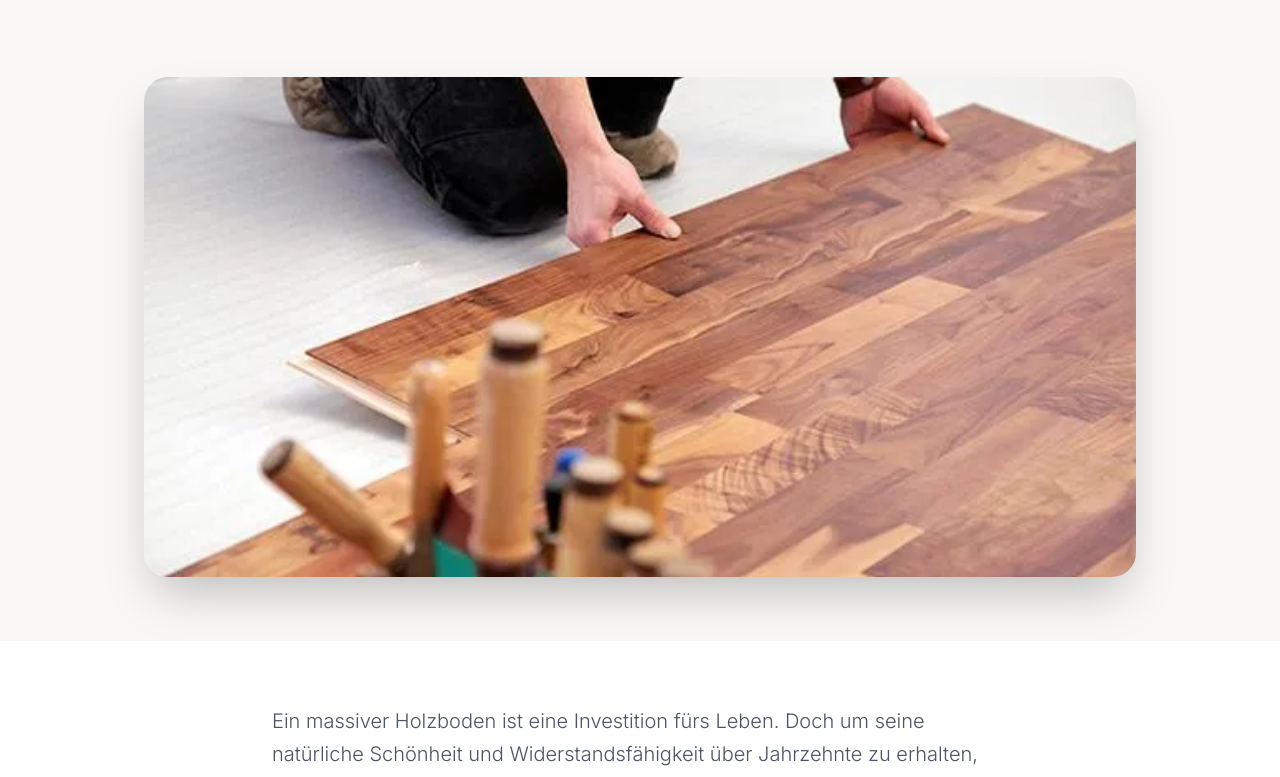
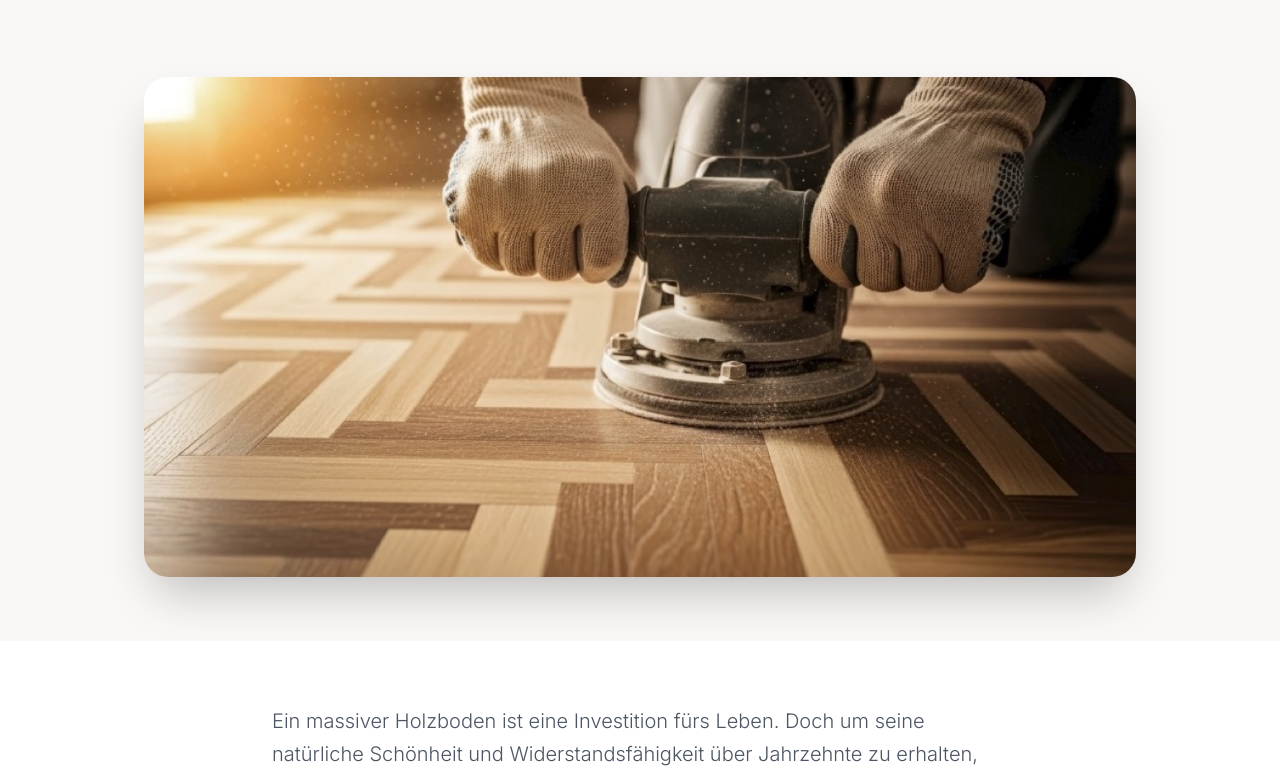
Before and after one commit to georgemagar-alt/schreinerei-yacoub, a website: page ratgeber-parkett-pflegen.html in a window 1280 px wide. Shown: the part 492-1269 px from the top of the page. Drawn offline with nearby package versions, Linux system fonts and the light colour scheme; files that its build step writes are made by us from their sources.

Commit message:
Optimize and apply new image for Parkett Ratgeber article

```diff
--- a/ratgeber-parkett-pflegen.html
+++ b/ratgeber-parkett-pflegen.html
@@ -165,7 +165,7 @@
     <section class="bg-[#f9f8f6] pb-16">
         <div class="container mx-auto px-4 max-w-5xl">
             <div class="rounded-3xl overflow-hidden shadow-2xl h-[400px] md:h-[500px]">
-                <img src="/assets/images/bodenarbeiten.jpeg" alt="Parkett pflegen und schleifen: Tipps vom Schreinermeister" class="w-full h-full object-cover">
+                <img src="/assets/images/parkett-pflegen-schleifen.jpg" alt="Parkett pflegen und schleifen: Tipps vom Schreinermeister" class="w-full h-full object-cover">
             </div>
         </div>
     </section>
--- a/ratgeber.html
+++ b/ratgeber.html
@@ -175,7 +175,7 @@
                 <!-- Article 1 -->
                 <a href="/ratgeber-parkett-pflegen.html" class="block bg-white rounded-2xl overflow-hidden shadow-[0_10px_30px_-10px_rgba(0,0,0,0.05)] hover:shadow-[0_20px_40px_-10px_rgba(0,0,0,0.1)] transition-all duration-500 hover:-translate-y-2 group flex flex-col h-full border border-gray-100">
                     <div class="h-64 overflow-hidden relative">
-                        <img src="/assets/images/bodenarbeiten.jpeg" alt="Parkett pflegen" class="w-full h-full object-cover group-hover:scale-105 transition-transform duration-700">
+                        <img src="/assets/images/parkett-pflegen-schleifen.jpg" alt="Parkett pflegen" class="w-full h-full object-cover group-hover:scale-105 transition-transform duration-700">
                         <div class="absolute top-4 left-4 bg-[#ae8f73] text-white text-xs font-bold uppercase tracking-widest py-1.5 px-3 rounded-full">Bodenarbeiten</div>
                     </div>
                     <div class="p-8 flex flex-col flex-grow">
```
Also changed, not shown: assets/images/parkett-pflegen-schleifen.jpg (added).
